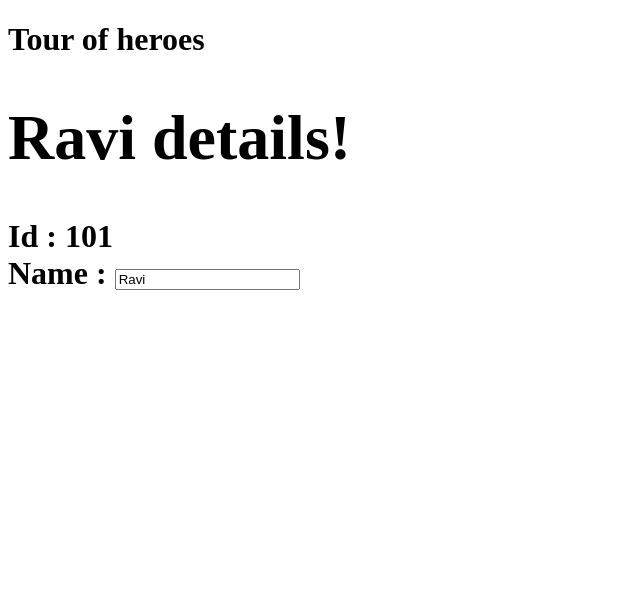
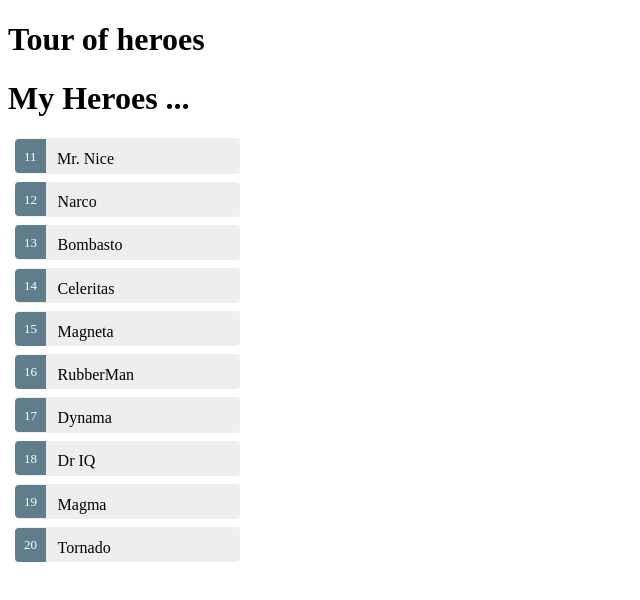
Before and after one commit to ntnikhilesh/TutDemo, an Angular app: page / in a window 1280 px wide. Shown: the top 600 px of the page, without its empty margins (0-640 px from the left). Built offline with nearby package versions, Linux system fonts and the light colour scheme.

Commit message:
adding more heroes in Array also handle their click events

```diff
--- a/src/app/app.component.css
+++ b/src/app/app.component.css
@@ -0,0 +1,47 @@
+.selected {
+  background-color: #CFD8DC !important;
+  color: white;
+}
+.heroes {
+  margin: 0 0 2em 0;
+  list-style-type: none;
+  padding: 0;
+  width: 15em;
+}
+.heroes li {
+  cursor: pointer;
+  position: relative;
+  left: 0;
+  background-color: #EEE;
+  margin: .5em;
+  padding: .3em 0;
+  height: 1.6em;
+  border-radius: 4px;
+}
+.heroes li.selected:hover {
+  background-color: #BBD8DC !important;
+  color: white;
+}
+.heroes li:hover {
+  color: #607D8B;
+  background-color: #DDD;
+  left: .1em;
+}
+.heroes .text {
+  position: relative;
+  top: -3px;
+}
+.heroes .badge {
+  display: inline-block;
+  font-size: small;
+  color: white;
+  padding: 0.8em 0.7em 0 0.7em;
+  background-color: #607D8B;
+  line-height: 1em;
+  position: relative;
+  left: -1px;
+  top: -4px;
+  height: 1.8em;
+  margin-right: .8em;
+  border-radius: 4px 0 0 4px;
+}
--- a/src/app/app.component.html
+++ b/src/app/app.component.html
@@ -1,6 +1,23 @@
 <h1>
-  {{title}}
+  {{title}} </h1>
 
-  <h1>{{hero.name}} details!</h1>
+  <!-- <h1>{{hero.name}} details!</h1>
   <div><label>Id : </label>{{hero.id }}</div>
-  <div><label>Name : </label><input [(ngModel)]="hero.name" placeholder="name"></div>
+  <div><label>Name : </label><input [(ngModel)]="hero.name" placeholder="name"></div> -->
+
+
+  <h1>
+  My Heroes ...</h1>
+  <ul class="heroes">
+  <li *ngFor="let hero of heroes" [class.selected]="hero===selectedHero"
+  (click)="onSelect(hero)">
+  	<span class="badge">{{hero.id}}</span>{{hero.name}}
+  </li>
+
+  </ul>
+
+  <div *ngIf="selectedHero">
+<h1>{{selectedHero.name}} details!</h1>
+<div><label>Id : </label>{{selectedHero.id }}</div>
+  <div><label>Name : </label><input [(ngModel)]="selectedHero.name" placeholder="name"></div>
+</div>
--- a/src/app/app.component.ts
+++ b/src/app/app.component.ts
@@ -5,20 +5,59 @@
   templateUrl: './app.component.html',
   styleUrls: ['./app.component.css']
 })
+
+
+
+
 export class AppComponent {
   title = 'Tour of heroes';
+//Initializing array object
 
-  //Creating object of clss Hero
-  hero:Hero={
+heroes:Hero[]=HEROES;
 
-  id:101,
-   name:"Ravi"
+
+//Handle on click event of Hero list item
+selectedHero:Hero;
+  onSelect(hero:Hero):void {
+  this.selectedHero=hero;
   }
+
+
+//Creating object of class Hero
+ //hero:Hero={
+
+  //id:101,
+  // name:"Ravi"
+  //};
+
+
+
+
+
 }
+
+
+
+
 // creating class
-export class Hero{
-id:number;
+ export class Hero{
+	id:number;
 	name:string;
 
 
 }
+
+//Crreating array of class object
+
+const HEROES: Hero[] = [
+    { id: 11, name: 'Mr. Nice' },
+    { id: 12, name: 'Narco' },
+    { id: 13, name: 'Bombasto' },
+    { id: 14, name: 'Celeritas' },
+    { id: 15, name: 'Magneta' },
+    { id: 16, name: 'RubberMan' },
+    { id: 17, name: 'Dynama' },
+    { id: 18, name: 'Dr IQ' },
+    { id: 19, name: 'Magma' },
+    { id: 20, name: 'Tornado' }
+];
```
